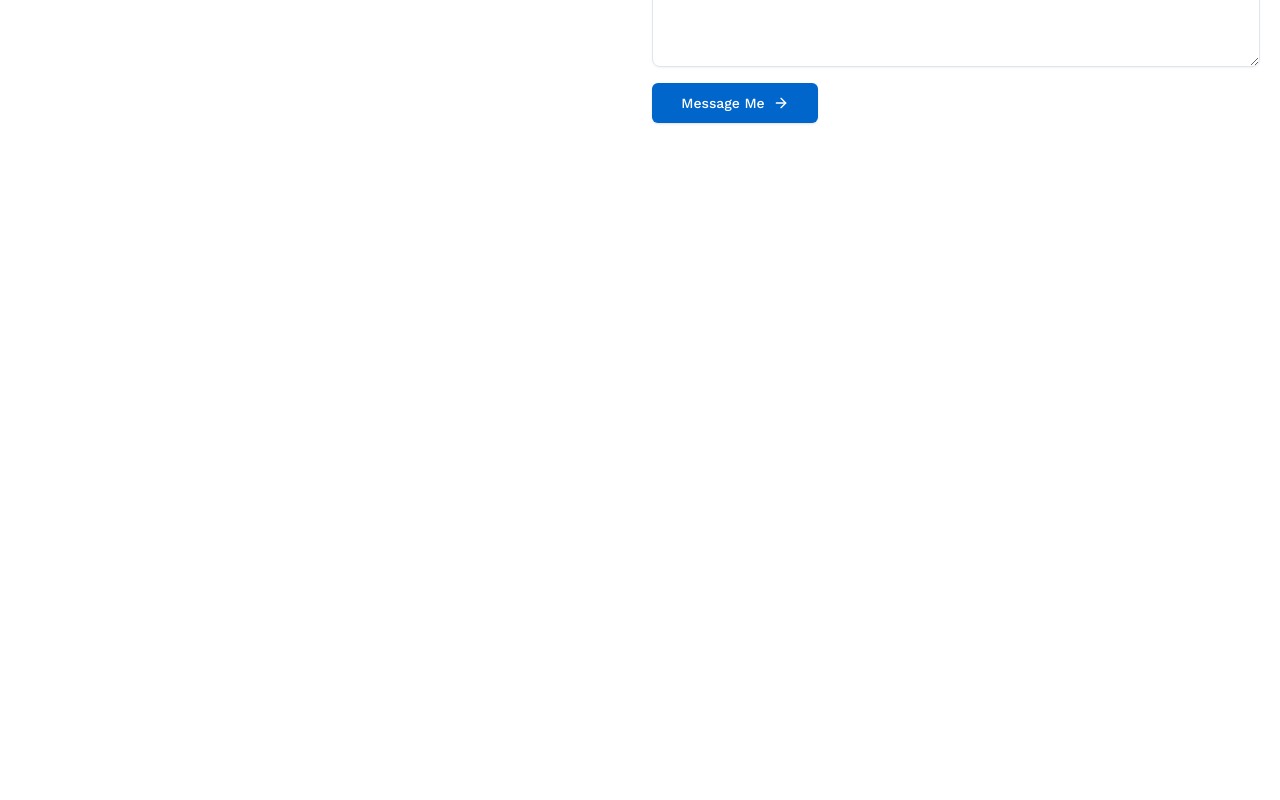
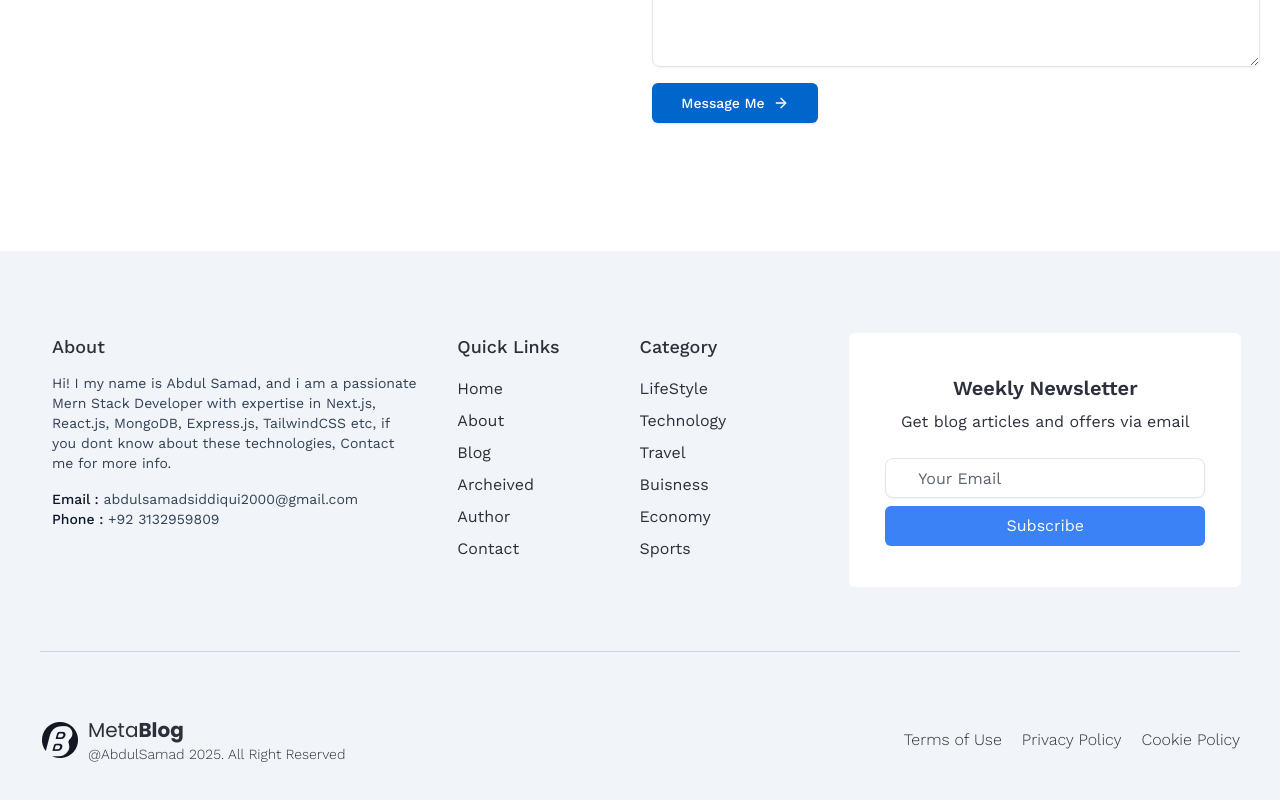
Before and after one commit to AbdulSamad94/Blog-fully-functional, a Next.js app: page /contact in a window 1280 px wide. Shown: the part 945-1745 px from the top of the page. Before the commit the page ends 1196 px from the top, so only its background shows below. Built offline with nearby package versions, Linux system fonts and the light colour scheme; no server answers.

Commit message:
SEO & footer added

```diff
--- a/next.config.mjs
+++ b/next.config.mjs
@@ -2,6 +2,10 @@
 const nextConfig = {
     images: {
         remotePatterns: [
+            {
+                protocol: "https",
+                hostname: "private-avatars.githubusercontent.com",
+            },
             {
                 protocol: "https",
                 hostname: "avatars.githubusercontent.com",
--- /dev/null
+++ b/src/app/blog/[id]/layout.tsx
@@ -0,0 +1,38 @@
+import { Metadata } from "next";
+
+interface DataType {
+  _id: string;
+  title: string;
+  description: string;
+}
+
+export async function generateMetadata({
+  params,
+}: {
+  params: Promise<{ id: string }>;
+}): Promise<Metadata> {
+  const { id } = await params;
+  const res = await fetch(`${process.env.NEXT_PUBLIC_URL}/api/getData`);
+  const blogData: DataType[] = await res.json();
+
+  const data = blogData.find((e) => e._id === id);
+
+  if (!data) {
+    throw new Error("Blog data not found");
+  }
+
+  return {
+    title: data.title,
+    description: data.description.substring(0, 150),
+  };
+}
+
+const BlogPostLayout = ({ children }: { children: React.ReactNode }) => {
+  return (
+    <div>
+      <main>{children}</main>
+    </div>
+  );
+};
+
+export default BlogPostLayout;
--- a/src/app/blog/[id]/page.tsx
+++ b/src/app/blog/[id]/page.tsx
@@ -140,7 +140,7 @@ const Page = ({ params }: { params: Promise<{ id: string }> }) => {
     return <SkeletonLoader />;
   }
 
-  if (status !== "authenticated") {
+  if (status === "unauthenticated") {
     return (
       <section>
         <h1 className="text-center text-3xl font-semibold">
--- /dev/null
+++ b/src/app/blog/layout.tsx
@@ -0,0 +1,17 @@
+import { Metadata } from "next";
+
+export const metadata: Metadata = {
+  title: "Blogs Page",
+  description:
+    "Welcome to the all blogs page, here you can find all blogs that are created by categories",
+};
+
+const BlogLayout = ({ children }: { children: React.ReactNode }) => {
+  return (
+    <div>
+      <main>{children}</main>
+    </div>
+  );
+};
+
+export default BlogLayout;
--- a/src/app/contact/page.tsx
+++ b/src/app/contact/page.tsx
@@ -1,4 +1,3 @@
-import React from "react";
 import Form from "@/components/ContactPage/Form";
 import { MailIcon, HomeIcon, PhoneCall } from "lucide-react";
 
@@ -49,4 +48,9 @@ const ContactPage = () => {
   );
 };
 
+export const metadata = {
+  title: "Contact Page",
+  description: "Welcome to the contact page of the Blog website",
+};
+
 export default ContactPage;
--- a/src/app/layout.tsx
+++ b/src/app/layout.tsx
@@ -1,9 +1,14 @@
-import { ThemeProvider } from "@/components/Theme/theme-provider";
 import type { Metadata } from "next";
 import { Work_Sans } from "next/font/google";
+
 import "./globals.css";
+
+import { ThemeProvider } from "@/components/Theme/theme-provider";
 import SessionWrapper from "@/components/Authorization/SessionWrapper";
+
 import Header from "@/components/Header/Header";
+import Footer from "@/components/Footer/Footer";
+
 import { Analytics } from "@vercel/analytics/react";
 
 export const metadata: Metadata = {
@@ -27,6 +32,7 @@ export default function RootLayout({
           <ThemeProvider attribute="class" defaultTheme="system" enableSystem>
             <Header />
             {children}
+            <Footer />
             <Analytics />
           </ThemeProvider>
         </body>
--- /dev/null
+++ b/src/components/Footer/Footer.tsx
@@ -0,0 +1,133 @@
+import Link from "next/link";
+import { Input } from "../ui/input";
+
+const links = [
+  {
+    title: "Quick Links",
+    a1: {
+      name: "Home",
+      link: "/",
+    },
+    a2: "About",
+    a3: {
+      name: "Blog",
+      link: "/blog",
+    },
+    a4: "Archeived",
+    a5: "Author",
+    a6: {
+      name: "Contact",
+      link: "/contact",
+    },
+  },
+  {
+    title: "Category",
+    a1: {
+      name: "LifeStyle",
+      link: "/",
+    },
+    a2: "Technology",
+    a3: {
+      name: "Travel",
+      link: "/",
+    },
+    a4: "Buisness",
+    a5: "Economy",
+    a6: {
+      name: "Sports",
+      link: "/",
+    },
+  },
+];
+const Footer = () => {
+  return (
+    <footer className="mt-20 flex justify-center py-20 bg-slate-100 dark:bg-slate-950/35 border-t-2 border-t-slate-200 border-opacity-10">
+      <div className="flex justify-center items-center mx-auto relative 2xl:w-[1300px] lg:w-[1200px] flex-col">
+        <div className="grid gird-col-1 sm:grid-cols-2 lg:grid-cols-3 gap-10 place-self-center px-3">
+          <div>
+            <h2 className="font-medium text-lg">About</h2>
+            <p className="mt-3 text-sm dark:text-gray-400 text-slate-700">
+              Hi! I my name is Abdul Samad, and i am a passionate Mern Stack
+              Developer with expertise in Next.js, React.js, MongoDB,
+              Express.js, TailwindCSS etc, if you dont know about these
+              technologies, Contact me for more info.
+            </p>
+            <p className="mt-4 text-sm dark:text-gray-400 text-slate-700">
+              <span className="font-medium dark:text-white text-slate-900">
+                Email :
+              </span>{" "}
+              abdulsamadsiddiqui2000@gmail.com
+            </p>
+            <p className="text-sm dark:text-gray-400 text-slate-700">
+              <span className="font-medium dark:text-white text-slate-900">
+                Phone :
+              </span>{" "}
+              +92 3132959809
+            </p>
+          </div>
+          <div className="flex gap-20">
+            {links.map((item, index) => (
+              <div key={index}>
+                <h2 className="text-lg font-medium mb-4">{item.title}</h2>
+                <div className=" dark:text-slate-300 flex flex-col gap-2">
+                  <Link className="hover:underline" href={item.a1.link}>
+                    {item.a1.name}
+                  </Link>
+                  <p className="hover:underline cursor-pointer">{item.a2}</p>
+                  <Link className="hover:underline" href={item.a3.link}>
+                    {item.a3.name}
+                  </Link>
+                  <p className="hover:underline cursor-pointer">{item.a4}</p>
+                  <p className="hover:underline cursor-pointer">{item.a5}</p>
+                  <Link className="hover:underline" href={item.a6.link}>
+                    {item.a6.name}
+                  </Link>
+                </div>
+              </div>
+            ))}
+          </div>
+          <div className="flex justify-center items-center flex-col">
+            <div className="dark:bg-customDarkBlue bg-white sm:w-[392px] sm:h-[254px] rounded-md flex flex-col justify-center items-center py-10 sm:py-0">
+              <h2 className="text-xl font-semibold">Weekly Newsletter</h2>
+              <p className="dark:text-slate-300 mt-2">
+                Get blog articles and offers via email
+              </p>
+              <div className="px-9 w-full">
+                <Input
+                  placeholder="Your Email"
+                  className="mt-6 bg-background h-10 "
+                />
+                <button className="bg-blue-500 w-full h-10 rounded-md mt-2 text-white">
+                  Subscribe
+                </button>
+              </div>
+            </div>
+          </div>
+        </div>
+        <div className="w-full dark:bg-slate-600 bg-slate-300 rounded-full h-[1px] my-16"></div>
+        <div className="flex items-center w-full justify-between flex-col sm:flex-row gap-10">
+          <div>
+            <Link href="/" className="flex items-center gap-x-2 cursor-pointer">
+              <div className="dark:bg-dark-logo bg-light-logo h-10 w-10 bg-center bg-no-repeat"></div>
+              <div>
+                <p className="text-xl poppins">
+                  Meta<span className="font-bold">Blog</span>
+                </p>
+                <p className="text-sm font-light">
+                  @AbdulSamad 2025. All Right Reserved
+                </p>
+              </div>
+            </Link>
+          </div>
+          <div className="flex space-x-5 font-light">
+            <p>Terms of Use</p>
+            <p>Privacy Policy</p>
+            <p>Cookie Policy</p>
+          </div>
+        </div>
+      </div>
+    </footer>
+  );
+};
+
+export default Footer;
--- a/src/components/Hero/LatestBlog.tsx
+++ b/src/components/Hero/LatestBlog.tsx
@@ -44,7 +44,9 @@ const LatestBlog = () => {
           throw new Error("Fetched data is not an array");
         }
       } catch (err) {
-        setError("An error occurred while fetching data.");
+        setError(
+          "An error occurred while fetching data. Please Reload the Page"
+        );
         router.refresh();
       } finally {
         setIsLoading(false);
@@ -89,7 +91,7 @@ const LatestBlog = () => {
               initial={{ opacity: 0 }}
               animate={{ opacity: 1 }}
               transition={{ duration: 0.5 }}
-              className="mx-auto ring-1 ring-slate-200 dark:ring-slate-50 dark:ring-opacity-10 px-3 py-3 rounded-lg"
+              className="mx-auto ring-1 ring-slate-200 dark:ring-slate-50 dark:ring-opacity-10 px-3 py-3 rounded-lg w-full"
             >
               <Link href={`/blog/${item._id}`}>
                 <div>
--- a/tailwind.config.ts
+++ b/tailwind.config.ts
@@ -26,6 +26,7 @@ const config: Config = {
 				sm: 'calc(var(--radius) - 4px)'
 			},
 			colors: {
+				customDarkBlue: '#242535',
 				background: 'hsl(var(--background))',
 				foreground: 'hsl(var(--foreground))',
 				card: {
```
